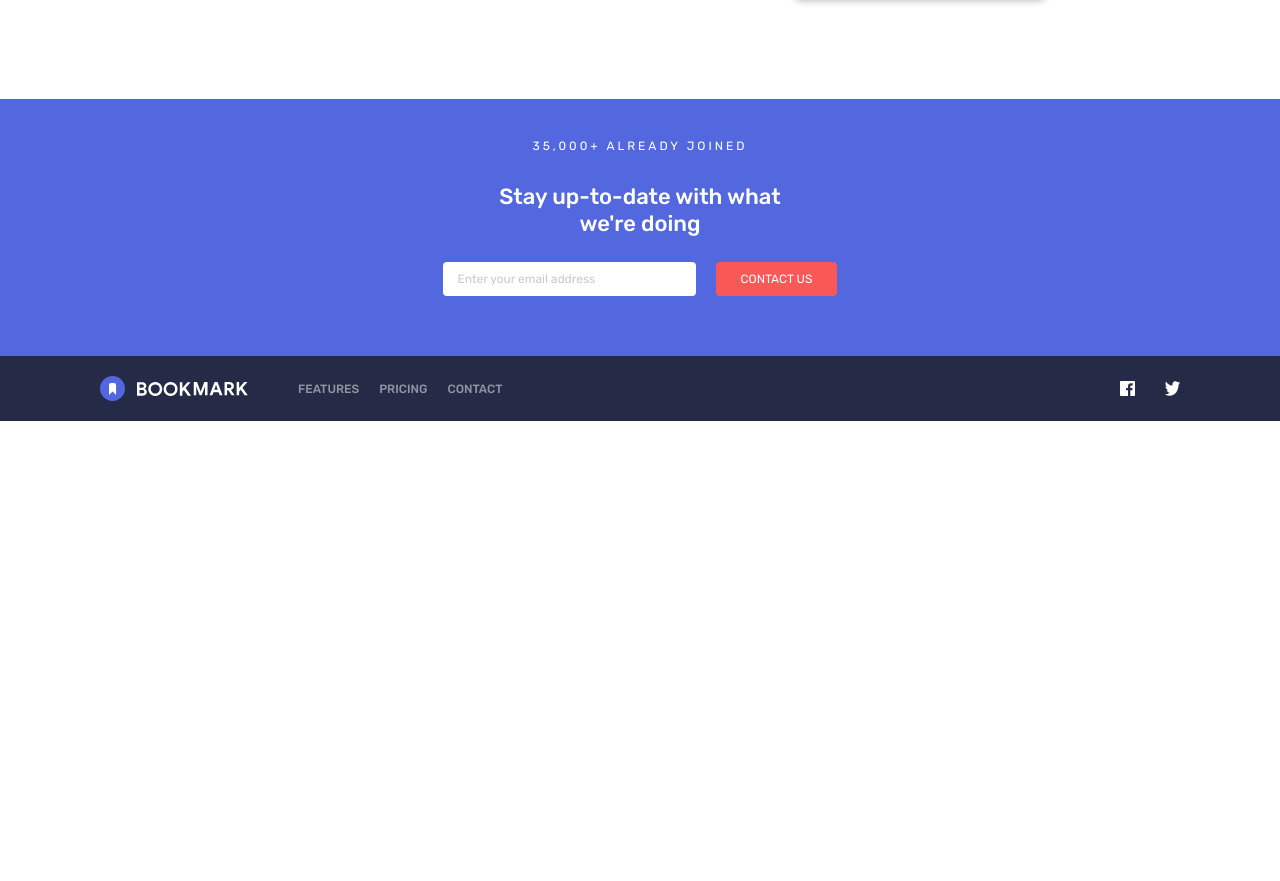
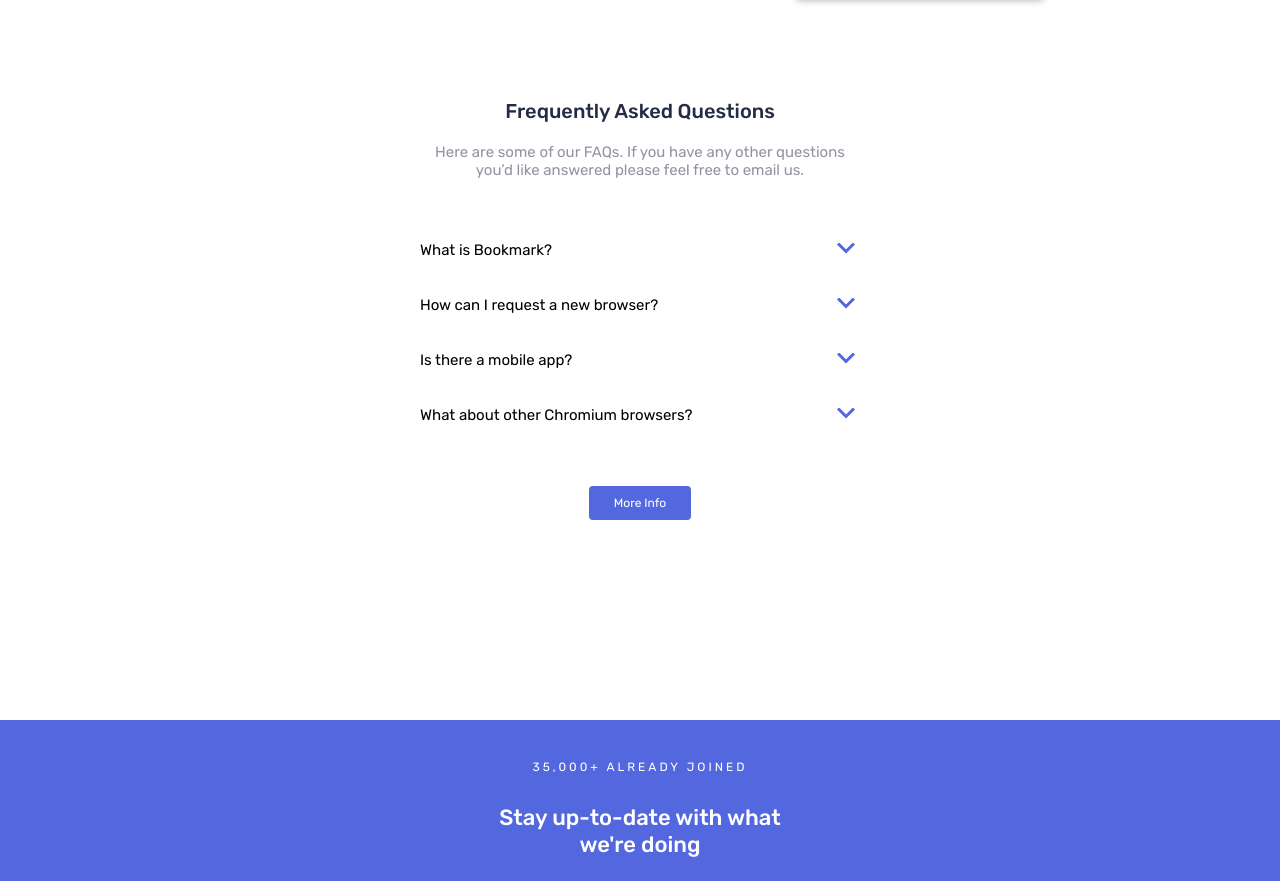
Before and after one commit to SwastikSonkusare/Bookmark-Landing-Page, a React (Create React App) app: page / in a window 1280 px wide. Shown: the part 1437-2318 px from the top of the page. Before the commit the page ends 1858 px from the top, so only its background shows below. Built offline with nearby package versions, Linux system fonts and the light colour scheme.

Commit message:
added: accordion

```diff
--- a/src/App.js
+++ b/src/App.js
@@ -3,6 +3,7 @@
 import Navbar from './components/Navbar/Navbar';
 import Header from './components/Header/Header';
 import Card from './components/Card/Card';
+import Faq from './components/Faq/Faq';
 import ContactUs from './components/ContactUs/ContactUs';
 import Footer from './components/Footer/Footer';
 
@@ -12,6 +13,7 @@
             <Navbar />
             <Header />
             <Card />
+            <Faq />
             <ContactUs />
             <Footer />
         </>
--- a/src/assets/data.js
+++ b/src/assets/data.js
@@ -21,8 +21,31 @@
         title: 'Add to Opera',
         version: 'Minimum version 46'
     }
-]
+];
 
 
 export const ulItems = ["features", "pricing", "contact"];
 export const icons = [faceBookIcon, twitterIcon];
+
+export const accordionContents = [
+    {
+        id: 1,
+        question: 'What is Bookmark?',
+        answer: 'Lorem ipsum dolor sit amet, consectetur adipiscing elit. Fusce tincidunt justo eget ultricies fringilla. Phasellus blandit ipsum quis quam ornare mattis.'
+    },
+    {
+        id: 2,
+        question: 'How can I request a new browser?',
+        answer: 'Vivamus luctus eros aliquet convallis ultricies. Mauris augue massa, ultricies non ligula. Suspendisse imperdiet. Vivamus luctus eros aliquet convallis ultricies. Mauris augue massa, ultricies non ligula. Suspendisse imperdie tVivamus luctus eros aliquet convallis ultricies. Mauris augue massa, ultricies non ligula. Suspendisse imperdiet.'
+    },
+    {
+        id: 3,
+        question: 'Is there a mobile app?',
+        answer: 'Sed consectetur quam id neque fermentum accumsan. Praesent luctus vestibulum dolor, ut condimentum urna vulputate eget. Cras in ligula quis est pharetra mattis sit amet pharetra purus. Sed sollicitudin ex et ultricies bibendum.'
+    },
+    {
+        id: 4,
+        question: 'What about other Chromium browsers?',
+        answer: 'Integer condimentum ipsum id imperdiet finibus. Vivamus in placerat mi, at euismod dui. Aliquam vitae neque eget nisl gravida pellentesque non ut velit.'
+    }
+]
--- a/src/components/Card/Card.scss
+++ b/src/components/Card/Card.scss
@@ -1,3 +1,6 @@
+@import '../../sass/main.scss';
+
+
 .card {
     margin: 25rem 0;
     display: flex;
@@ -13,12 +16,8 @@
     }
 
     &__paragraph {
-        font-size: 1.5rem;
-        font-weight: 400;
-        color: hsl(229, 8%, 60%);
+        @include paragraph-basic;
         max-width: 46rem;
-        text-align: center;
-        margin-bottom: 4rem;
     }
 
     &__container {
--- /dev/null
+++ b/src/components/Faq/Faq.js
@@ -0,0 +1,52 @@
+import React, { useRef, useState } from "react";
+
+import { accordionContents } from "../../assets/data";
+
+import "./Faq.scss";
+
+const Faq = () => {
+  const [activeIndex, setActiveIndex] = useState(null);
+  const contentBx = useRef();
+
+  const accordionHandler = (index) => {
+    setActiveIndex(index);
+  };
+
+  const renderedItems = accordionContents.map((accordionContent, index) => {
+
+      const active = index === activeIndex ? "active" : "null";
+
+    return (
+      <div
+        ref={contentBx}
+        className={`accordion__contentBx ${active}`}
+        onClick={() => accordionHandler(index)}
+      >
+        <div className="accordion__label">{accordionContent.question}</div>
+        <div className="accordion__content">
+          {accordionContent.answer}
+        </div>
+      </div>
+    );
+  });
+
+
+  return (
+    <div className="faq">
+      <h2 className="card__header">Frequently Asked Questions</h2>
+
+      <p className="faq__paragraph">
+        Here are some of our FAQs. If you have any other questions you’d like
+        answered please feel free to email us.
+      </p>
+
+      <div className="accordion">
+            {renderedItems}
+      </div>
+
+      <button className="btn btn--2">More Info</button>
+    </div>
+  );
+};
+
+export default Faq;
--- /dev/null
+++ b/src/components/Faq/Faq.scss
@@ -0,0 +1,60 @@
+@import '../../sass/main.scss';
+
+
+.faq {
+    margin: 20rem 0;
+    display: flex;
+    flex-direction: column;
+    justify-content: center;
+    align-items: center;
+
+    &__paragraph {
+        @include paragraph-basic;
+        max-width: 42rem;
+    }
+}
+
+.accordion {
+    position: relative;
+    max-width: 50rem;
+    margin-bottom: 4rem;
+
+    &__contentBx {
+        position: relative;
+        margin: .7rem 1.5rem;
+        cursor: pointer;
+
+        &.active .accordion__content {
+            line-height: 1.3;
+            height: 13rem;
+            padding: 1rem 1.5rem;
+        }
+    }
+
+    &__label {
+        padding: 1.5rem;
+        font-size: 1.5rem;
+        font-weight: 400;
+        position: relative;
+
+        &::before {
+            content: url(../../assets/images/icon-arrow.svg);
+            display: inline-block;
+            position: absolute;
+            top: 50%;
+            right: 20px;
+            transform: translateY(-50%);
+            font-size: 1rem;
+        }
+    }
+
+    &__content {
+        position: relative;
+        font-size: 1.3rem;
+        font-weight: 400;
+        height: 0;
+        overflow: hidden;
+        overflow-y: auto;
+        transition: .5s;
+    }
+}
--- a/src/components/Header/Header.scss
+++ b/src/components/Header/Header.scss
@@ -6,7 +6,6 @@
 
     &__left-section {
         padding-top: 5rem;
-        // width: 50%;
     }
 
     &__title {
--- /dev/null
+++ b/src/sass/abstracts/_mixins.scss
@@ -0,0 +1,7 @@
+@mixin paragraph-basic {
+    font-size: 1.5rem;
+    font-weight: 400;
+    color: hsl(229, 8%, 60%);
+    text-align: center;
+    margin-bottom: 4rem;
+}
--- /dev/null
+++ b/src/sass/main.scss
@@ -0,0 +1 @@
+@import "abstracts/mixins";
```
